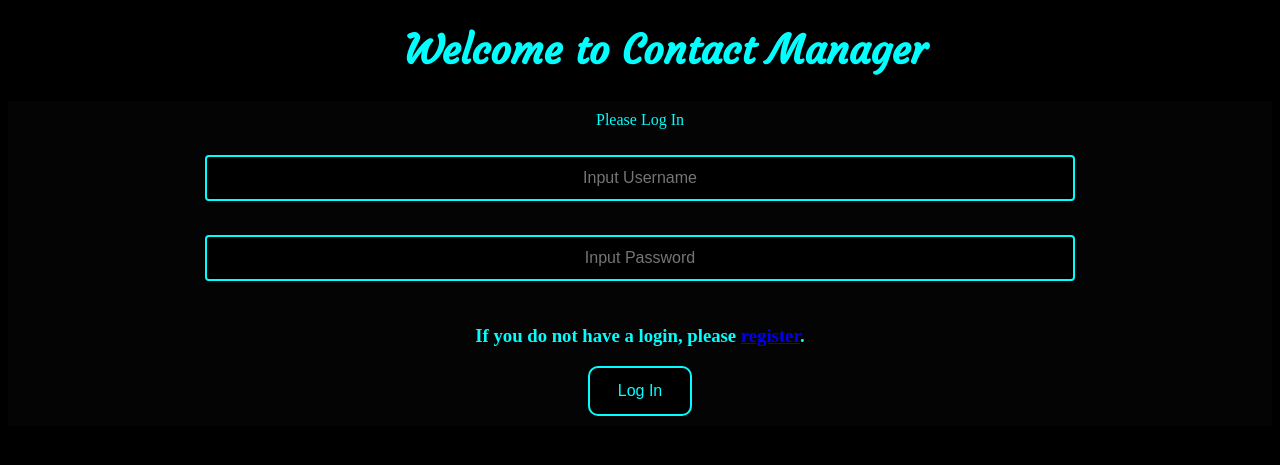
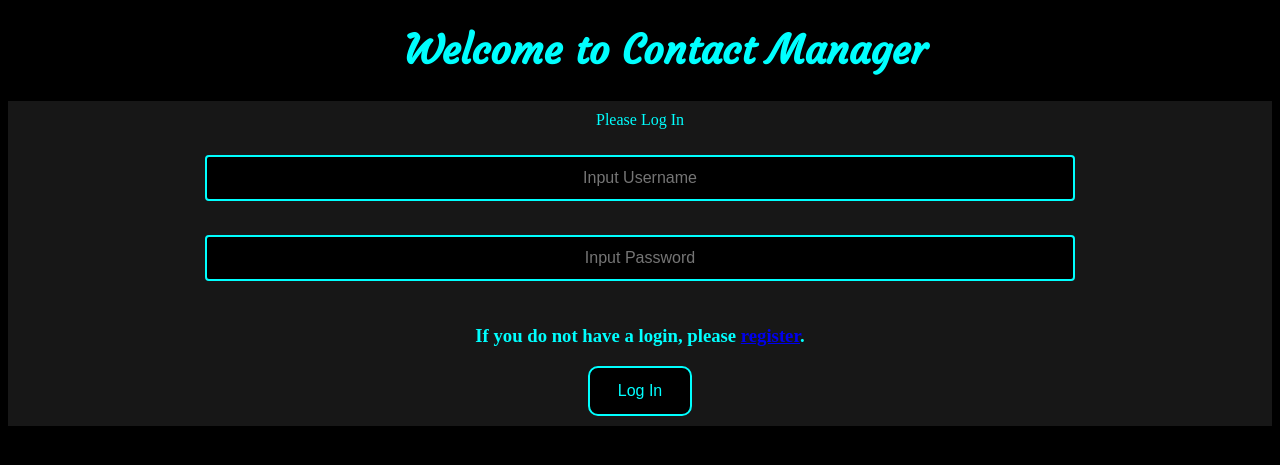
Before and after one commit to BunnyCorruption/contact-manager, a PHP site: page / in a window 1280 px wide. Shown: the top 465 px of the page. Run offline with PHP 8.4, Linux system fonts and the light colour scheme; some web fonts are replaced.

Commit message:
backgrounnd color changed

```diff
--- a/html/css/styles.css
+++ b/html/css/styles.css
@@ -25,7 +25,7 @@ body {
 
 #loginDiv, #registrationDiv {
     padding: 10px;
-    background-color: rgba(45, 45, 45, 0.1);
+    background-color: rgba(225, 225, 225, 0.1);
 }
 
 .btn {
```
